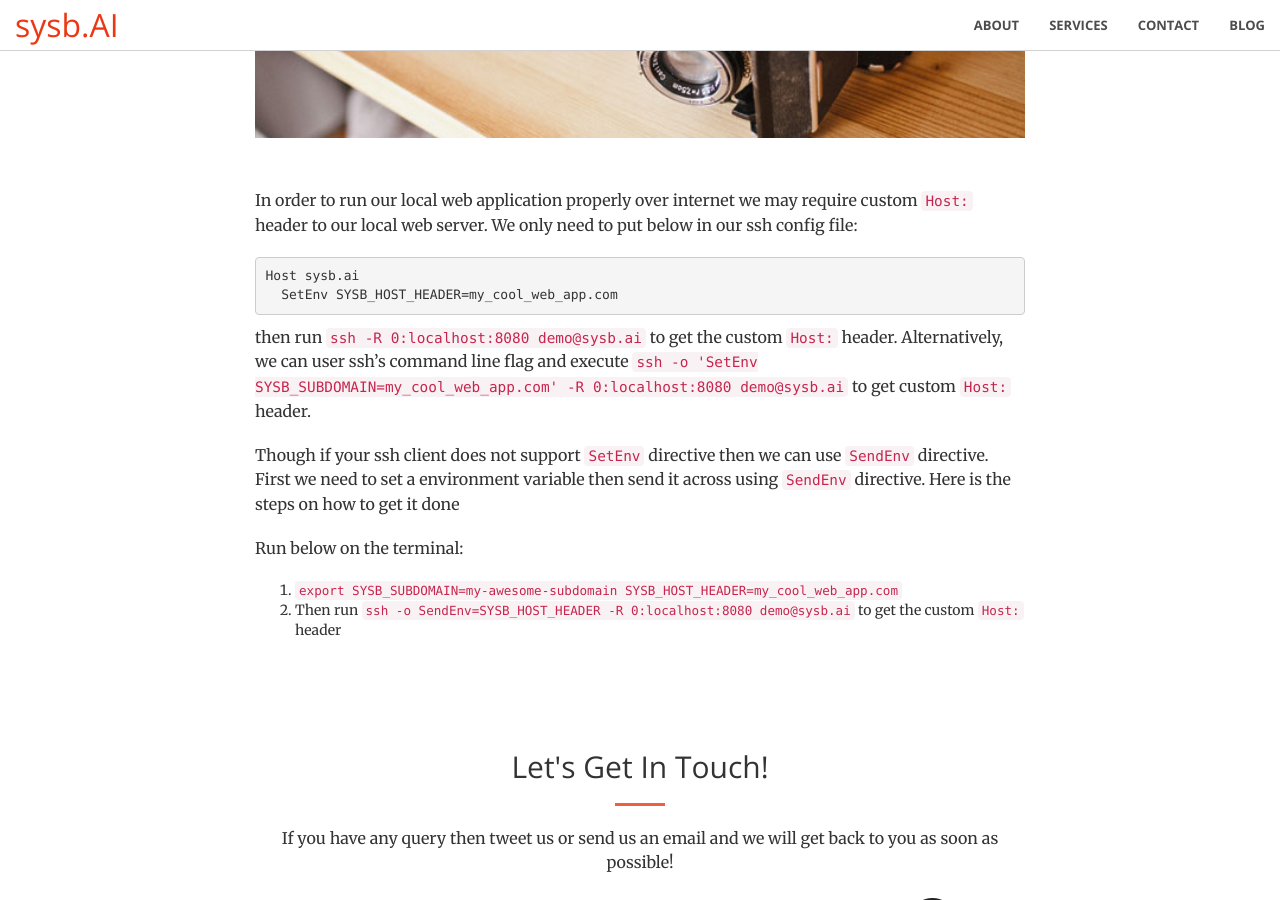
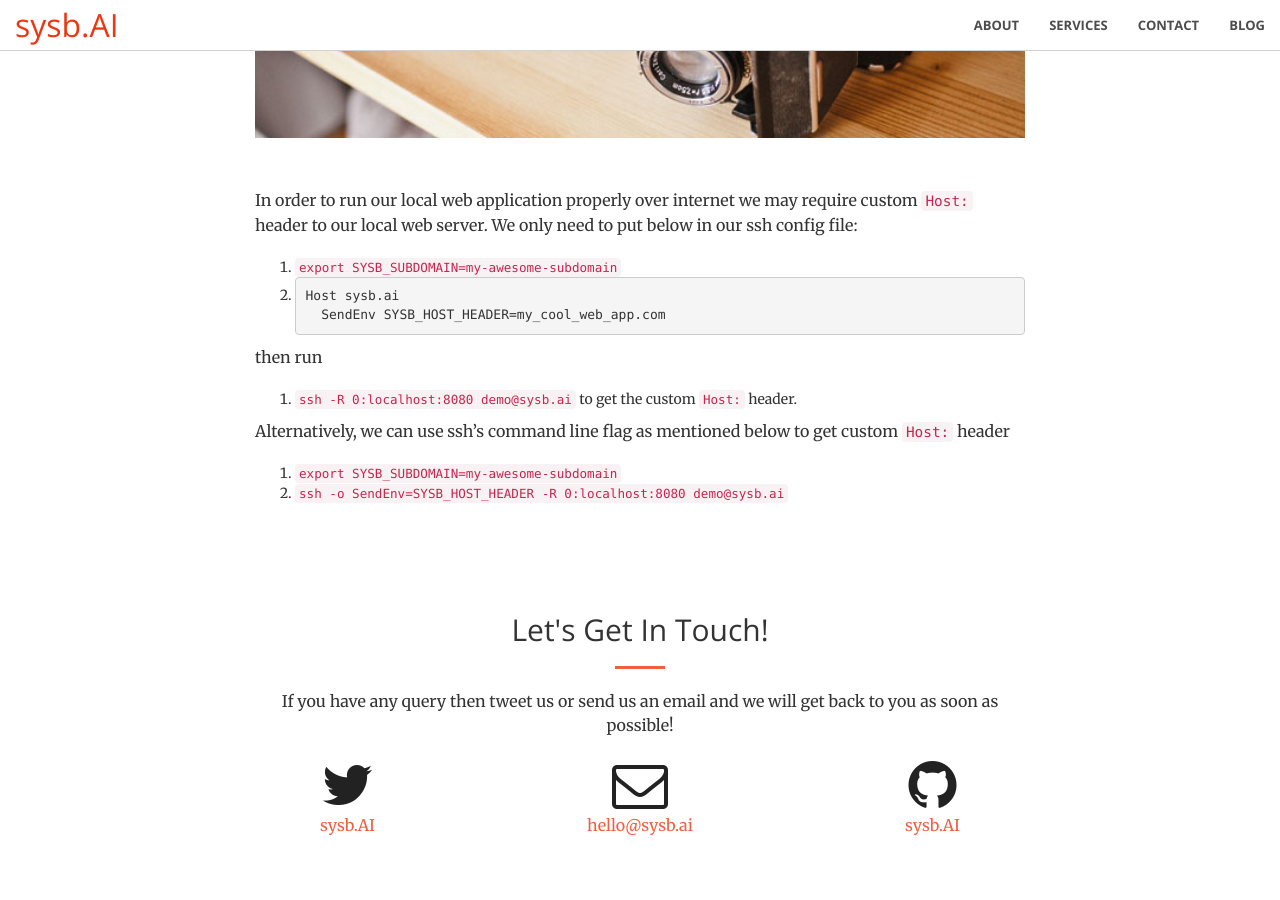
Before and after one commit to usama7628674/sysb.AI, a Jekyll site: the page built from _posts/2020-02-05-how-to-add-custom-header.md, in a window 1280 px wide and 900 px high, scrolled down 488 px. Built offline with Jekyll 4.4.1, drawn with Linux system fonts in a browser that asks for light colours.

Commit message:
fixing blog

````diff
--- a/_posts/2020-02-05-how-to-add-custom-header.md
+++ b/_posts/2020-02-05-how-to-add-custom-header.md
@@ -5,14 +5,15 @@ image: /img/portfolio/3
 ---
 
 In order to run our local web application properly over internet we may require custom `Host:` header to our local web server. We only need to put below in our ssh config file:
+1. `export SYSB_SUBDOMAIN=my-awesome-subdomain`
+1. ```
+Host sysb.ai
+  SendEnv SYSB_HOST_HEADER=my_cool_web_app.com
 ```
-Host sysb.ai
-  SetEnv SYSB_HOST_HEADER=my_cool_web_app.com
-```
-then run `ssh -R 0:localhost:8080 demo@sysb.ai` to get the custom `Host:` header. Alternatively, we can user ssh's command line flag and execute `ssh -o 'SetEnv SYSB_SUBDOMAIN=my_cool_web_app.com' -R 0:localhost:8080 demo@sysb.ai` to get custom `Host:` header.
 
-Though if your ssh client does not support `SetEnv` directive then we can use `SendEnv` directive. First we need to set a environment variable then send it across using `SendEnv` directive. Here is the steps on how to get it done
+then run
+1. `ssh -R 0:localhost:8080 demo@sysb.ai` to get the custom `Host:` header.
 
-Run below on the terminal:
-1. `export SYSB_SUBDOMAIN=my-awesome-subdomain SYSB_HOST_HEADER=my_cool_web_app.com`
-1. Then run `ssh -o SendEnv=SYSB_HOST_HEADER  -R 0:localhost:8080 demo@sysb.ai` to get the custom `Host:` header
+Alternatively, we can use ssh's command line flag as mentioned below to get custom `Host:` header
+1. `export SYSB_SUBDOMAIN=my-awesome-subdomain`
+1. `ssh -o SendEnv=SYSB_HOST_HEADER  -R 0:localhost:8080 demo@sysb.ai`
````
